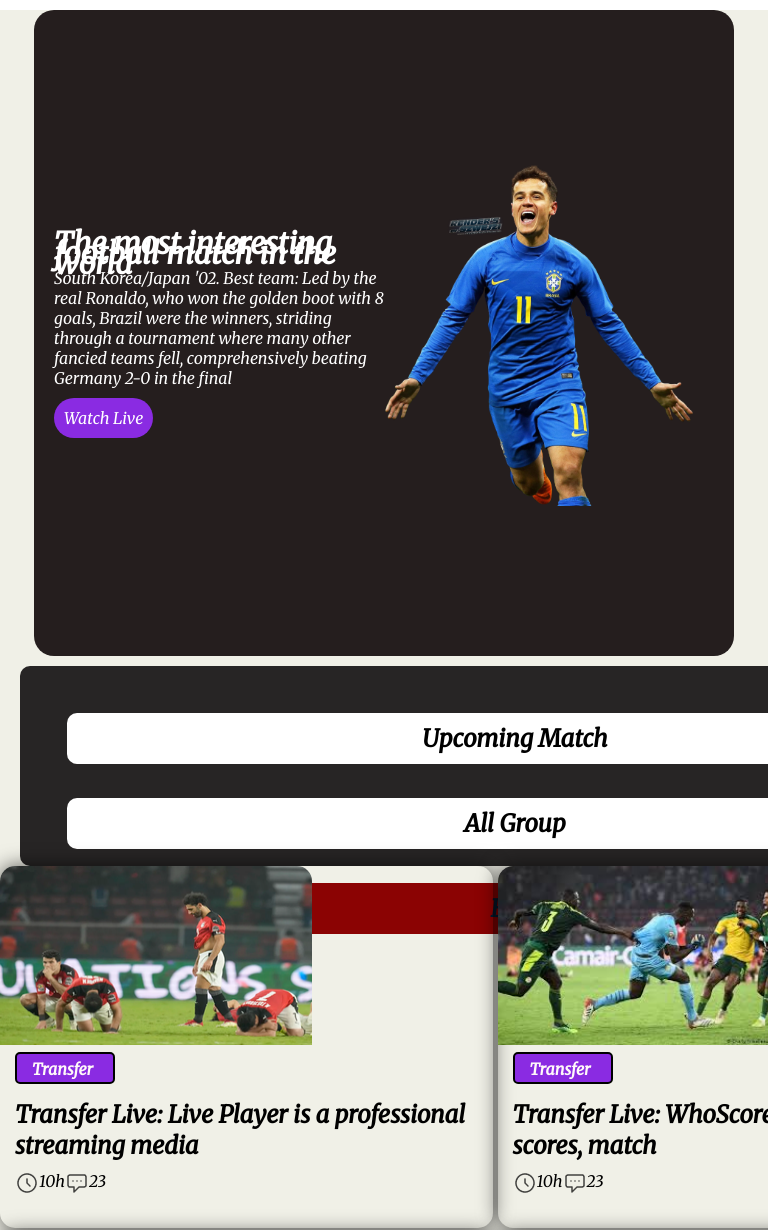
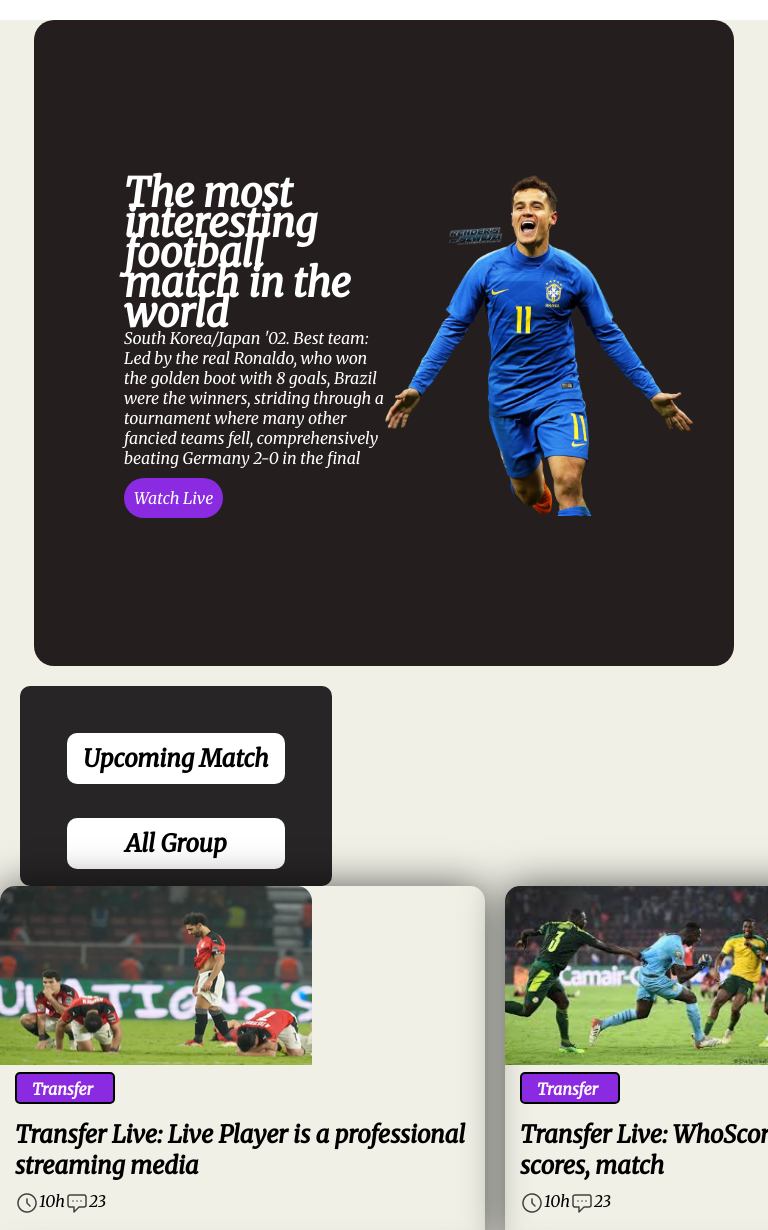
Before and after one commit to sampod76/assernment-2, a plain HTML site: page index.html in a window 768 px wide. Shown: the top 1230 px of the page. Drawn offline with nearby package versions, Linux system fonts and the light colour scheme.

Commit message:
Update styles.css

```diff
--- a/styles.css
+++ b/styles.css
@@ -206,19 +206,8 @@ hr{
     }
 
     .word-cup-baner{
-
-        background-color: rgb(37, 30, 30);
      width:700px;
      height:646px;
-        background-repeat: no-repeat;
-        color: white;
-        display: flex;
-        justify-content: center;
-        align-items: center;
-        margin:10px auto;
-        padding:20px;
-        border-radius: 20px;
-
 
     }
 
@@ -229,9 +218,10 @@ hr{
 
 
     .baner-text h1{
-        font-size:30px;
+       font-size:40px;
         font-weight:700;
-        line-height:10px;
+        line-height:30px;
+
 
     }
     .watch-game{
@@ -247,21 +237,13 @@ hr{
         display:grid;
         grid-template-rows:repeat(3, 0.2fr);
         align-items: center;
-        border-radius:10px;
-        background-color: #272525;
-        width:100%;
         height:200px;
-        padding: 30px;
-        margin-left:20px;
+
     }
 
     .watch-team{
 
         grid-template-columns:repeat(2,1fr);
-        justify-content: center;
-        align-items: center;
-        grid-column-gap:5px;
-        grid-row-gap:5px;
 
     }
 
@@ -270,8 +252,6 @@ hr{
         flex-direction: column;
         width:auto;
         height: 362px;
-            border-radius:15px;
-            box-shadow: 0px 0px 20px rgba(0, 0, 0, 0.623);
        }
   .watch-team-img img{
     height:179px;
@@ -281,12 +261,10 @@ hr{
      }
 
  footer{
-            margin-top:30px;
-            text-align: center;
-            background-color: #272525;
+
  weight:100%;
  height:444px;
-            color: white;
+
         }
         .footer-container{
             padding:10%px;
```
Lines whose indentation alone changed are shown as unchanged.
